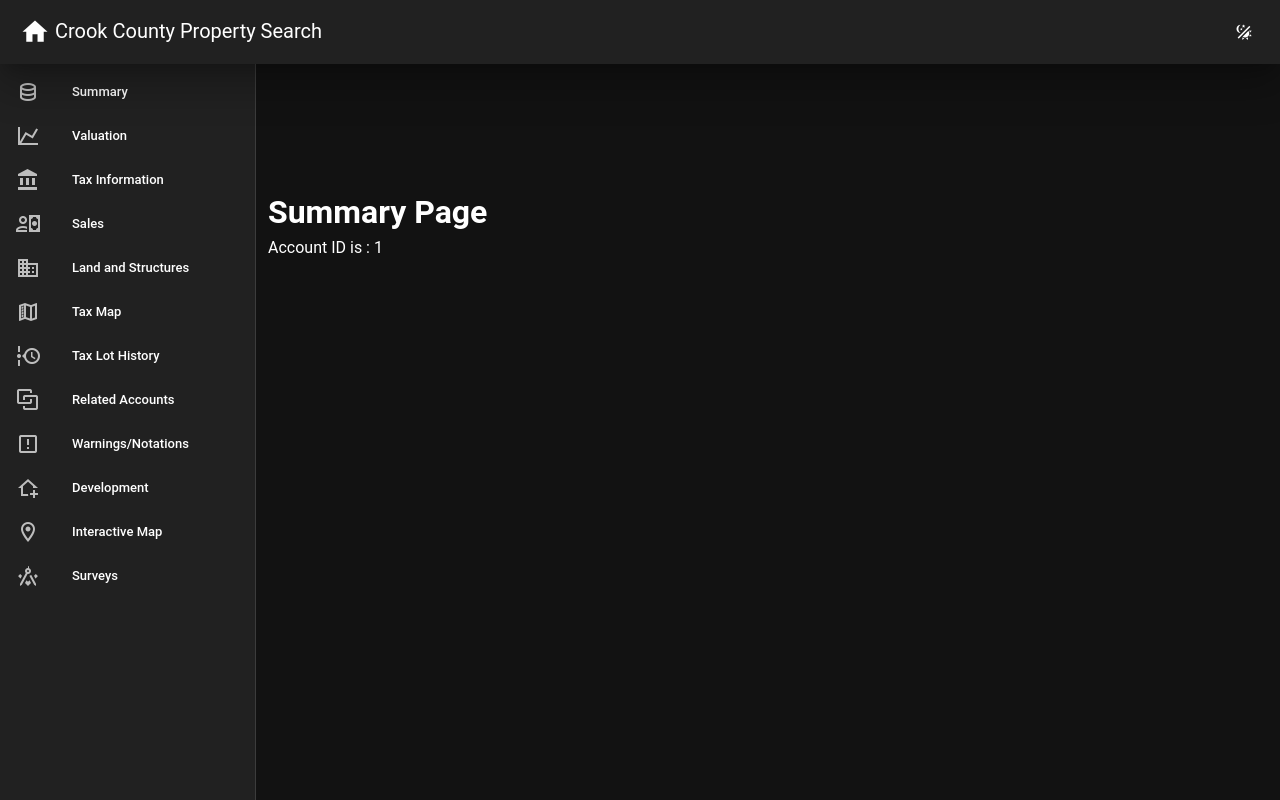
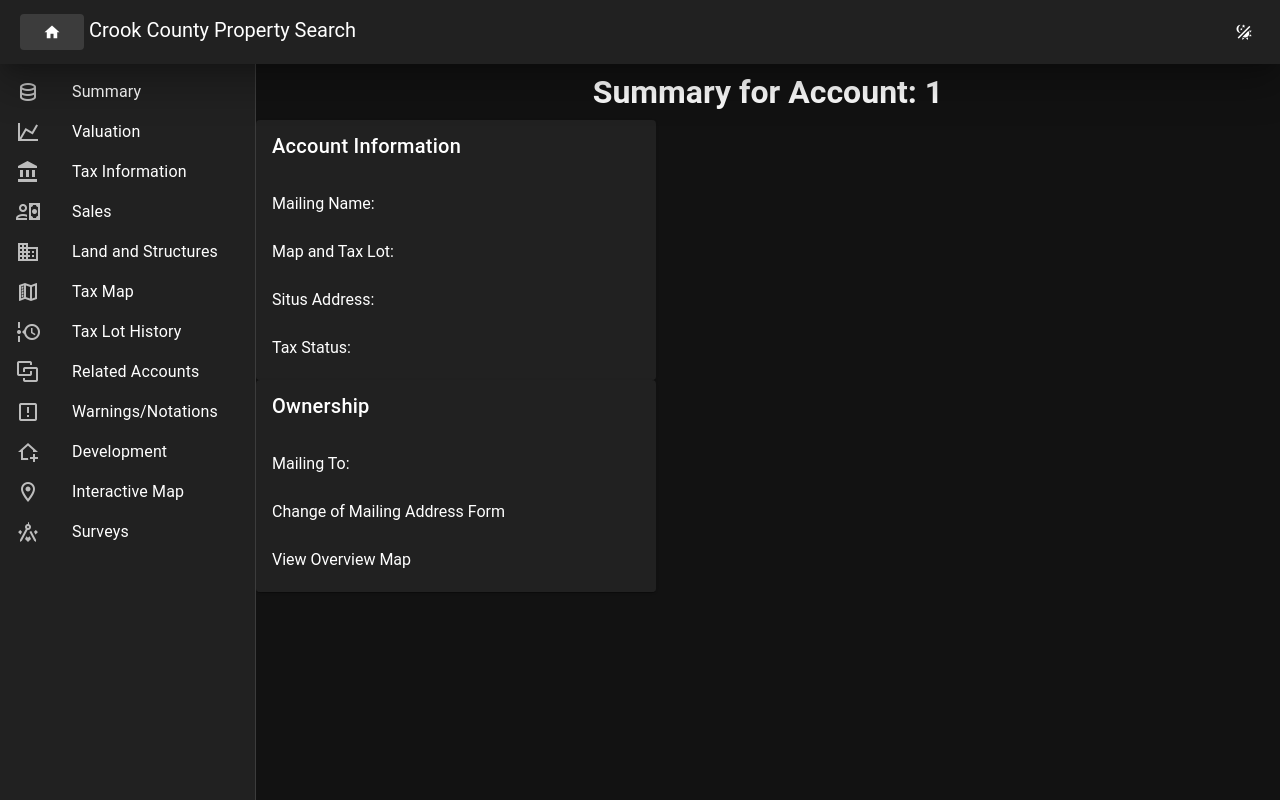
Before and after one commit to tfjackc/vue-pats, a Vue app: page /summary/1 in a window 1280 px wide. Built offline with nearby package versions, Linux system fonts and the light colour scheme.

Commit message:
making cards for summary page

```diff
--- a/index.html
+++ b/index.html
@@ -6,6 +6,7 @@
   <link rel="icon" href="/favicon.ico" />
   <meta name="viewport" content="width=device-width, initial-scale=1.0" />
   <title>PATS</title>
+
 </head>
 
 <body>
--- a/src/components/SummaryComponent.vue
+++ b/src/components/SummaryComponent.vue
@@ -1,13 +1,35 @@
 <template>
 
-<v-responsive class="fill-height">
-  <div class="py-14" />
-<!--  <v-row class="d-flex align-center justify-center">-->
-    <v-col cols="auto">
-      <h1>Summary Page</h1>
-      <p>Account ID is : {{ account_id }}</p>
-    </v-col>
-</v-responsive>
+  <v-container>
+    <v-row class="d-flex align-center justify-center">
+<!--    <v-icon icon="mdi-database-outline" />-->
+    <h1>Summary for Account: {{ account_id }}</h1>
+    </v-row>
+  </v-container>
+
+  <v-card
+    width="400"
+    title="Account Information"
+  >
+  <v-list>
+    <v-list-item>Mailing Name: </v-list-item>
+    <v-list-item>Map and Tax Lot: </v-list-item>
+    <v-list-item>Situs Address: </v-list-item>
+    <v-list-item>Tax Status: </v-list-item>
+  </v-list>
+  </v-card>
+
+  <v-card
+    width="400"
+    title="Ownership"
+  >
+    <v-list>
+      <v-list-item>Mailing To: </v-list-item>
+      <v-list-item :href="'https://co.crook.or.us/assessor/webform/mailing-address-change-request-form'">Change of Mailing Address Form</v-list-item>
+      <v-list-item :href="'https://geo.co.crook.or.us/portal/apps/webappviewer/index.html?id=370f5ec185b945db9d92999cef827982&query=Taxlots,Maptaxlot,151629B002600'">View Overview Map</v-list-item>
+    </v-list>
+  </v-card>
+
 
 </template>
 
--- a/src/layouts/default/AppBar.vue
+++ b/src/layouts/default/AppBar.vue
@@ -1,7 +1,9 @@
 <template>
   <v-app-bar  :elevation="24">
     <v-app-bar-title>
+      <v-btn :to="{ name: 'Home'}" >
       <v-icon icon="mdi-home" />
+      </v-btn>
       Crook County Property Search
     </v-app-bar-title>
     <v-btn @click="toggleTheme"><v-icon icon="mdi-theme-light-dark" /></v-btn>
--- a/src/layouts/default/Sidebar.vue
+++ b/src/layouts/default/Sidebar.vue
@@ -1,6 +1,6 @@
 <template>
       <v-navigation-drawer>
-        <v-list density="compact" nav>
+        <v-list density="compact">
           <v-list-item prepend-icon="mdi-database-outline" title="Summary" value="summary"></v-list-item>
           <v-list-item prepend-icon="mdi-chart-line" title="Valuation" value="valuation"></v-list-item>
           <v-list-item prepend-icon="mdi-bank" title="Tax Information" value="tax_information"></v-list-item>
--- a/src/layouts/default/View.vue
+++ b/src/layouts/default/View.vue
@@ -7,3 +7,5 @@
 <script setup>
   //
 </script>
+
+<style src="src/styles/main.css"></style>
--- /dev/null
+++ b/src/styles/main.css
@@ -0,0 +1,3 @@
+.v-table {
+    border-radius: 10px;
+}
--- a/src/styles/settings.scss
+++ b/src/styles/settings.scss
@@ -11,5 +11,5 @@
 
 @use 'vuetify/settings' with (
    $list-item-nav-title-font-size: 16px,
-   $icon-size: x-large
+   $card-border-radius: 10px,
  );
```
Also changed, not shown: src/App.vue (line endings or trailing spaces), src/components/SearchComponent.vue (line endings or trailing spaces), src/views/Home.vue (line endings or trailing spaces).
